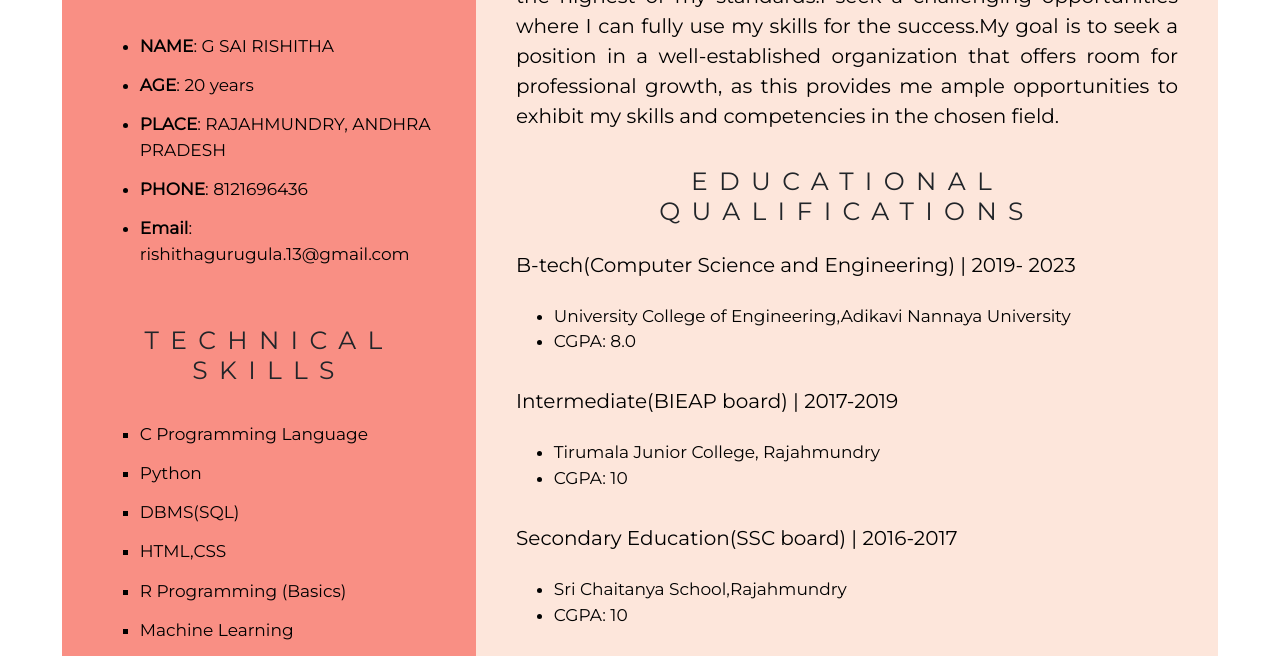
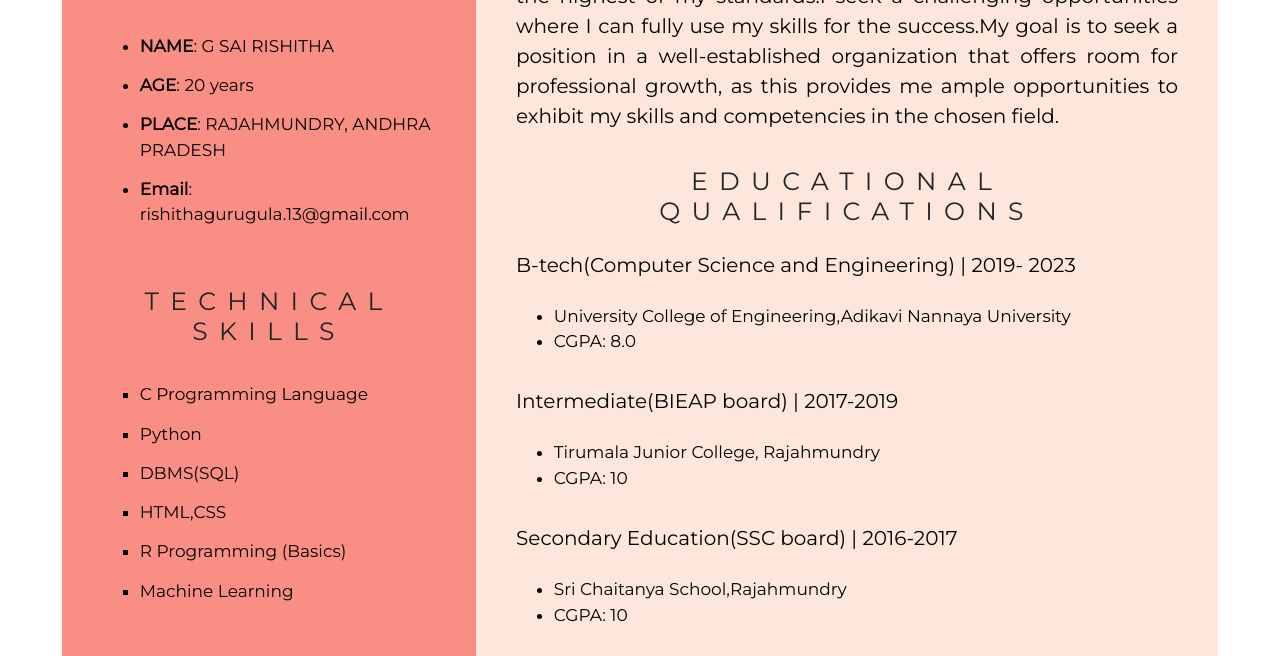
Before and after one commit to Rishithagurugula/Resume-using-bootstrap, a plain HTML site: page index.html in a window 1280 px wide. Shown: the part 444-1100 px from the top of the page. Drawn offline with nearby package versions, Linux system fonts and the light colour scheme.

Commit message:
Update index.html

```diff
--- a/index.html
+++ b/index.html
@@ -17,8 +17,7 @@
     <li> <b>NAME</b>: G SAI RISHITHA </li>
         <li> <b>AGE</b>: 20 years </li>
         <li><b>PLACE</b>: RAJAHMUNDRY, ANDHRA PRADESH</li>
-	  <li><b>PHONE</b>: 8121696436</li>
-	  <li><b>Email</b>: rishithagurugula.13@gmail.com</li>
+	 <li><b>Email</b>: rishithagurugula.13@gmail.com</li>
       </ul>
 	  </div>
 	  <div class="l2">
```
